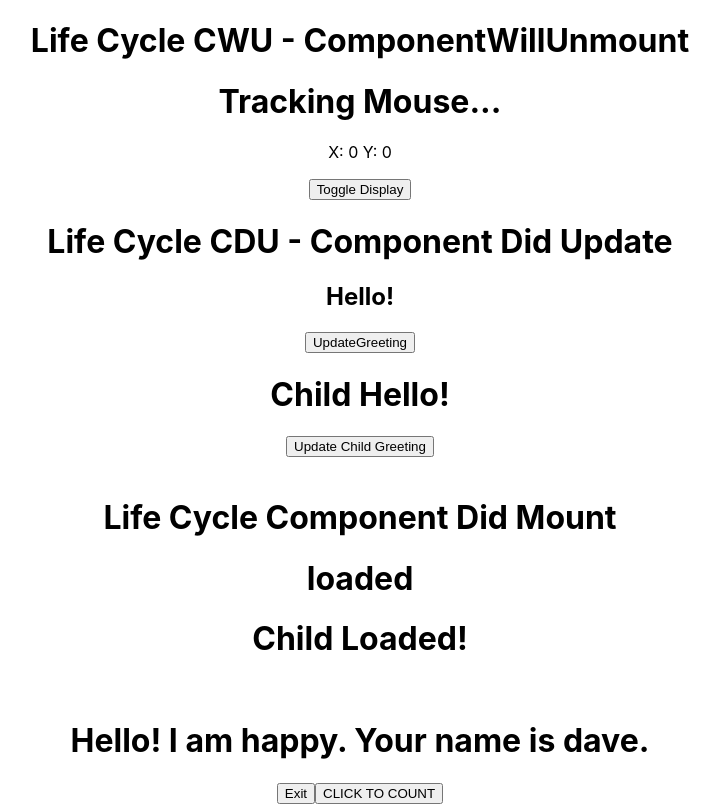
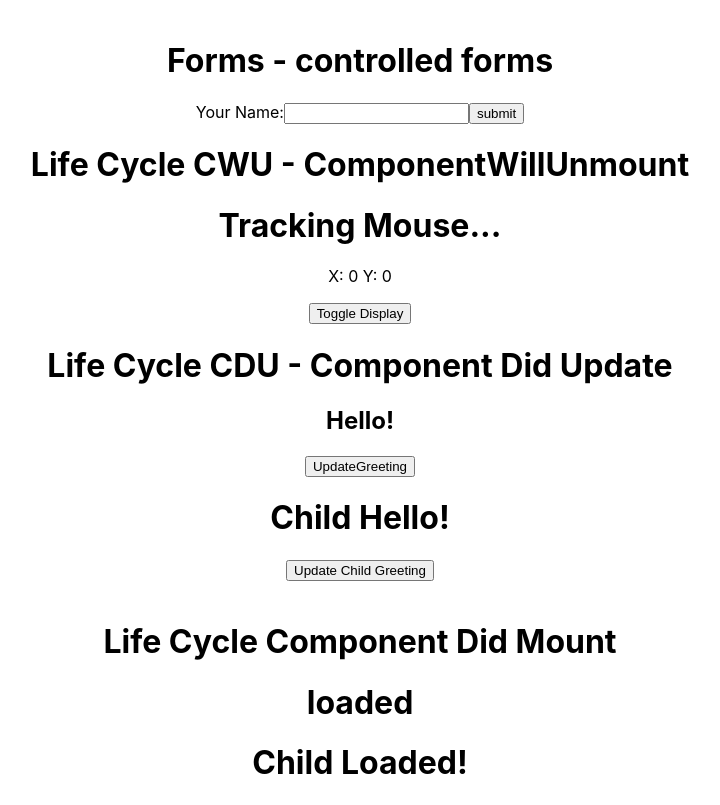
Before and after one commit to andrewcargill/gitpod-react, a React (Create React App) app in the folder my-app/: page / in a window 1280 px wide. Shown: the top 805 px of the page, without its empty margins (280-1000 px from the left). Built offline with nearby package versions, Linux system fonts and the light colour scheme.

Commit message:
half way through forms controlled components

```diff
--- a/my-app/src/App.js
+++ b/my-app/src/App.js
@@ -13,10 +13,14 @@
 import LifeCycleCDM from './components/LifeCycleCDM';
 import LifeCyleCDU from './components/LifeCyleCDU';
 import LifeCycleCWU from './components/LifeCycleCWU';
+import ControlledForm from './components/ControlledForm';
 
 function App() {
   return (
     <div className="App">
+      <br />
+      <h1>Forms - controlled forms</h1>
+      <ControlledForm />
       <h1>Life Cycle CWU - ComponentWillUnmount</h1>
       <LifeCycleCWU />
       <h1>Life Cycle CDU - Component Did Update</h1>
--- /dev/null
+++ b/my-app/src/components/ControlledForm.js
@@ -0,0 +1,36 @@
+import React, { Component } from 'react'
+
+export class ControlledForm extends Component {
+    constructor(props) {
+      super(props)
+
+      this.state = {
+         name: ''
+      }
+    }
+
+    handleNameChange = () => {
+
+
+    }
+
+
+    render() {
+        return (
+        <div>
+            <form action="">
+                <label htmlFor="id-name">Your Name:</label>
+                <input value={this.state.name}
+                    onChange={this.handleNameChange}
+                    id="id-name"
+                    name="name"
+                    type="text"
+                />
+                <input type="submit" value="submit" />
+            </form>
+        </div>
+        )
+    }
+    }
+
+export default ControlledForm
```
